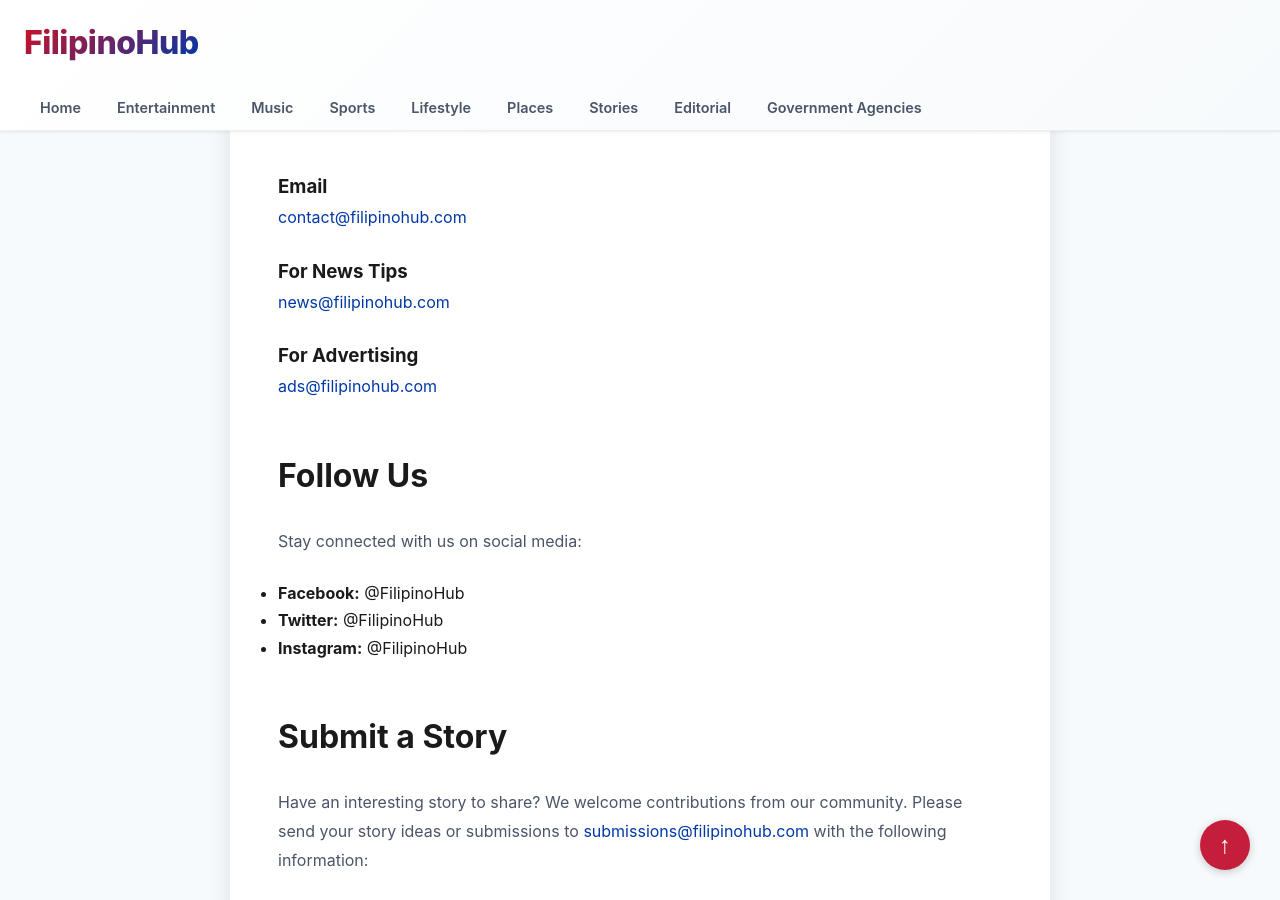
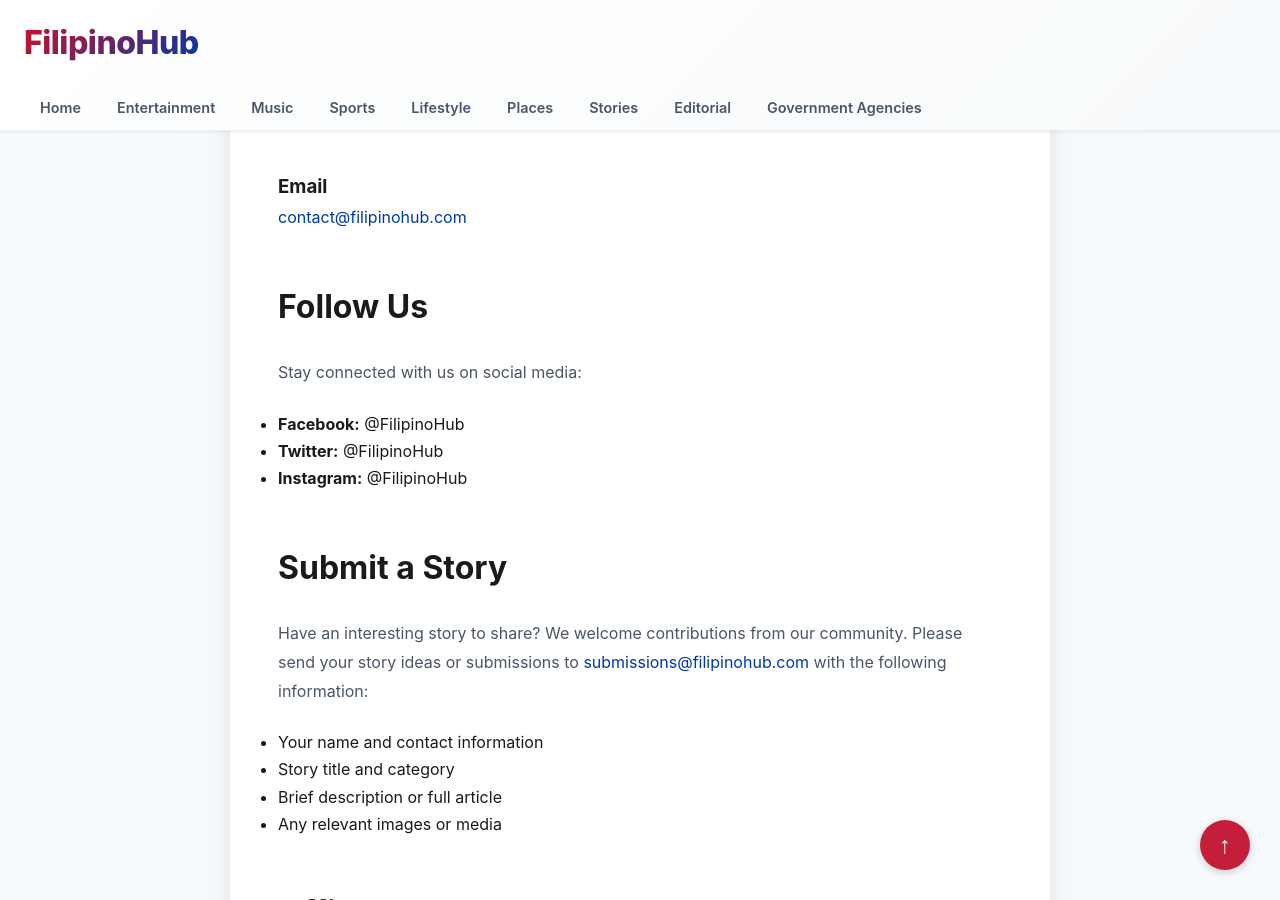
Before and after one commit to filipinohub/FilipinoHub, a Jekyll site: the page built from contact.html, in a window 1280 px wide and 900 px high, scrolled down 401 px. Built offline with Jekyll 4.4.1, drawn with Linux system fonts in a browser that asks for light colours.

Commit message:
Update contact page

```diff
--- a/contact.html
+++ b/contact.html
@@ -16,16 +16,6 @@ title: Contact Us
             <div class="contact-item">
                 <h3>Email</h3>
                 <p><a href="mailto:contact@filipinohub.com">contact@filipinohub.com</a></p>
-            </div>
-
-            <div class="contact-item">
-                <h3>For News Tips</h3>
-                <p><a href="mailto:news@filipinohub.com">news@filipinohub.com</a></p>
-            </div>
-
-            <div class="contact-item">
-                <h3>For Advertising</h3>
-                <p><a href="mailto:ads@filipinohub.com">ads@filipinohub.com</a></p>
             </div>
         </div>
     </div>
```
